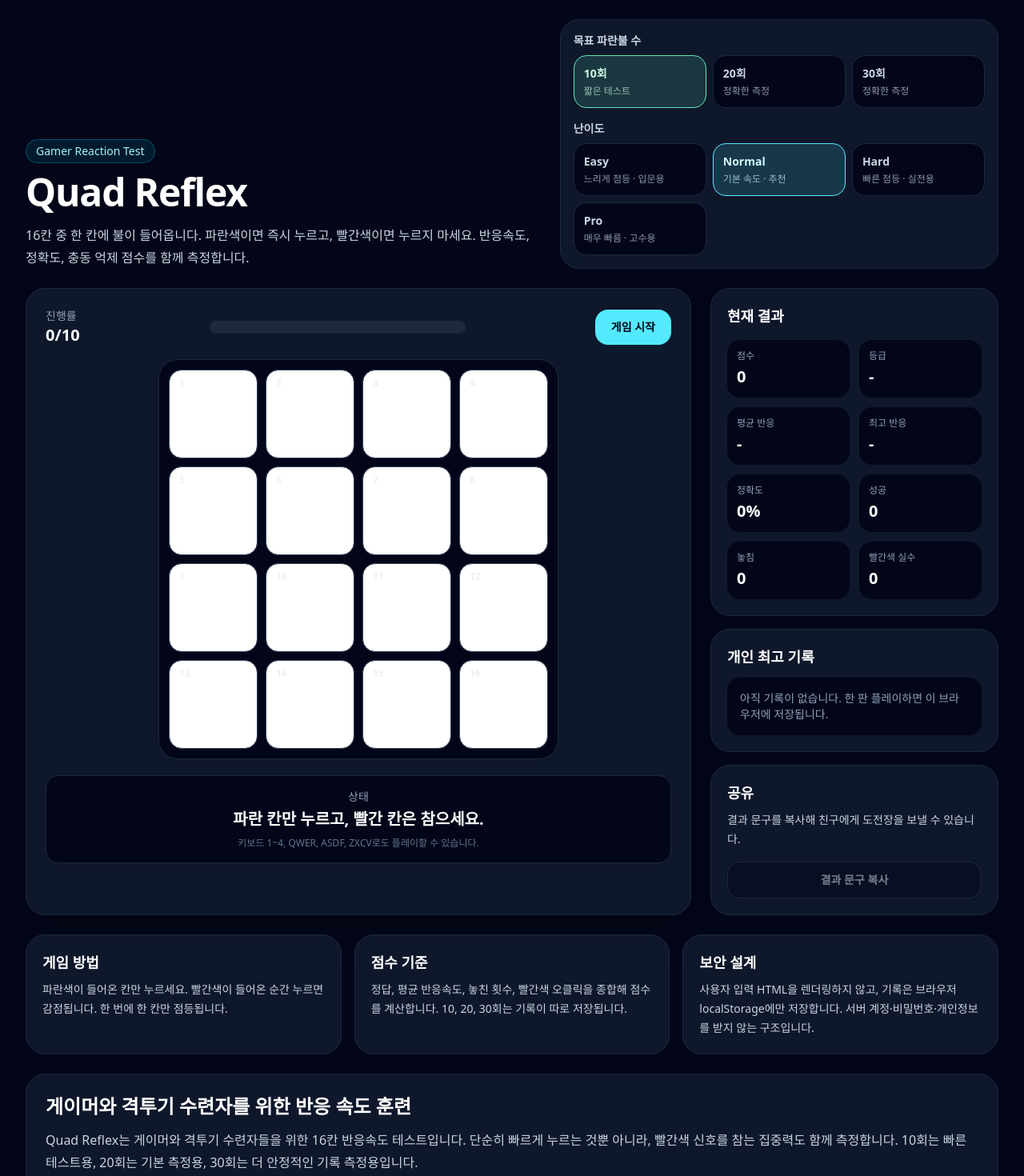
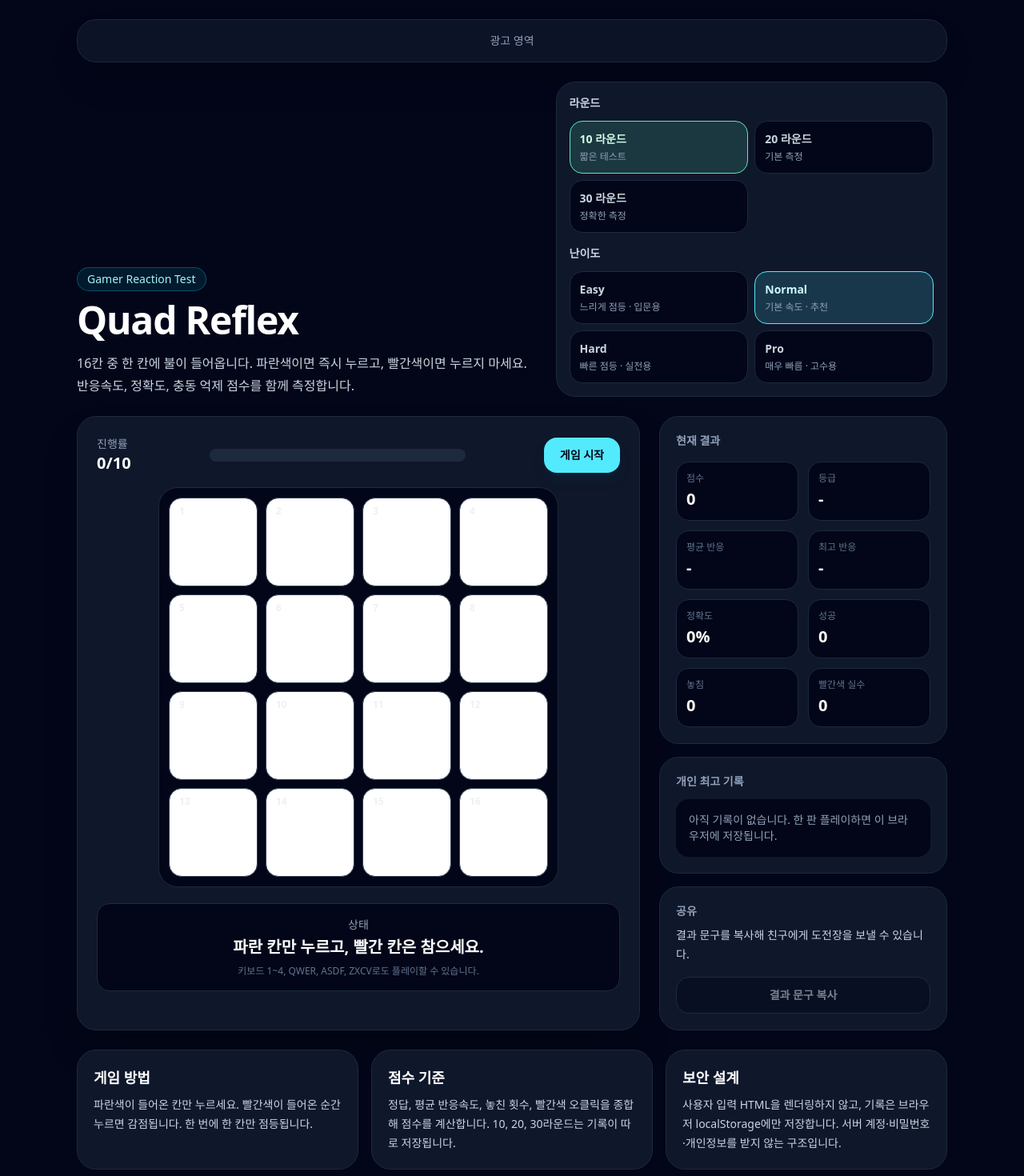
Before and after one commit to HanseonJoo/quad_reflex, a React (Vite) app: page / in a window 1280 px wide. Shown: the top 1470 px of the page at 80% size. Built offline with nearby package versions, Linux system fonts and the light colour scheme.

Commit message:
Update App.jsx

```diff
--- a/src/App.jsx
+++ b/src/App.jsx
@@ -1,34 +1,10 @@
 import React, { useEffect, useMemo, useRef, useState } from 'react'
 
 const DIFFICULTIES = {
-  easy: {
-    label: 'Easy',
-    description: '느리게 점등 · 입문용',
-    flashMs: 1100,
-    gapMs: 360,
-    redRate: 0.22,
-  },
-  normal: {
-    label: 'Normal',
-    description: '기본 속도 · 추천',
-    flashMs: 850,
-    gapMs: 300,
-    redRate: 0.28,
-  },
-  hard: {
-    label: 'Hard',
-    description: '빠른 점등 · 실전용',
-    flashMs: 620,
-    gapMs: 230,
-    redRate: 0.33,
-  },
-  pro: {
-    label: 'Pro',
-    description: '매우 빠름 · 고수용',
-    flashMs: 470,
-    gapMs: 190,
-    redRate: 0.38,
-  },
+  easy: { label: 'Easy', description: '느리게 점등 · 입문용', flashMs: 1100, gapMs: 360, redRate: 0.22 },
+  normal: { label: 'Normal', description: '기본 속도 · 추천', flashMs: 850, gapMs: 300, redRate: 0.28 },
+  hard: { label: 'Hard', description: '빠른 점등 · 실전용', flashMs: 620, gapMs: 230, redRate: 0.33 },
+  pro: { label: 'Pro', description: '매우 빠름 · 고수용', flashMs: 470, gapMs: 190, redRate: 0.38 },
 }
 
 const ROUND_OPTIONS = [10, 20, 30]
@@ -73,7 +49,6 @@ export default function App() {
   const [active, setActive] = useState(null)
   const [message, setMessage] = useState('파란 칸만 누르고, 빨간 칸은 참으세요.')
   const [bestScores, setBestScores] = useState(loadBestScores)
-
   const [stats, setStats] = useState({
     correct: 0,
     misses: 0,
@@ -87,6 +62,7 @@ export default function App() {
   const showTimerRef = useRef(null)
   const expireTimerRef = useRef(null)
   const tokenRef = useRef(null)
+  const redStreakRef = useRef(0)
 
   const settings = DIFFICULTIES[difficulty]
   const recordKey = `${difficulty}-${roundCount}`
@@ -106,12 +82,7 @@ export default function App() {
         Math.max(0, Math.round((avgReaction - 300) / 8))
     )
 
-    const grade = getGrade(
-      score,
-      avgReaction,
-      stats.misses + stats.falseClicks,
-      roundCount
-    )
+    const grade = getGrade(score, avgReaction, stats.misses + stats.falseClicks, roundCount)
 
     return {
       attempts,
@@ -143,6 +114,7 @@ export default function App() {
   function startGame() {
     clearTimers()
     tokenRef.current = null
+    redStreakRef.current = 0
     setActive(null)
     resetStats()
     setRound(0)
@@ -153,6 +125,7 @@ export default function App() {
   function finishGame() {
     clearTimers()
     tokenRef.current = null
+    redStreakRef.current = 0
     setActive(null)
     setPhase('finished')
     setMessage('테스트 완료. 결과를 확인하세요.')
@@ -168,18 +141,24 @@ export default function App() {
 
     showTimerRef.current = setTimeout(() => {
       const cell = Math.floor(Math.random() * 16)
-      const color = Math.random() < settings.redRate ? 'red' : 'blue'
+
+      const shouldShowRed =
+        redStreakRef.current < 3 && Math.random() < settings.redRate
+
+      const color = shouldShowRed ? 'red' : 'blue'
+
+      if (color === 'red') {
+        redStreakRef.current += 1
+      } else {
+        redStreakRef.current = 0
+      }
+
       const token = `${round}-${Date.now()}-${Math.random()}`
       const litAt = performance.now()
 
       tokenRef.current = token
       setActive({ cell, color, litAt, token })
-
-      setMessage(
-        color === 'blue'
-          ? '파란색! 해당 칸을 누르세요.'
-          : '빨간색! 누르면 감점입니다.'
-      )
+      setMessage(color === 'blue' ? '파란색! 해당 칸을 누르세요.' : '빨간색! 누르면 감점입니다.')
 
       expireTimerRef.current = setTimeout(() => {
         if (tokenRef.current !== token) return
@@ -187,38 +166,22 @@ export default function App() {
         tokenRef.current = null
         setActive(null)
 
+        setStats(prev =>
+          color === 'blue'
+            ? { ...prev, misses: prev.misses + 1 }
+            : { ...prev, redResisted: prev.redResisted + 1 }
+        )
+
+        setMessage(color === 'blue' ? '놓쳤습니다.' : '좋습니다. 빨간색을 참았습니다.')
+
         if (color === 'blue') {
-          setStats(prev => ({
-            ...prev,
-            misses: prev.misses + 1,
-          }))
-
-          setMessage('놓쳤습니다.')
-
-          // 파란불만 라운드 카운트에 포함
           setRound(prev => prev + 1)
-        } else {
-          setStats(prev => ({
-            ...prev,
-            redResisted: prev.redResisted + 1,
-          }))
-
-          setMessage('좋습니다. 빨간색을 참았습니다.')
-
-          // 빨간불은 라운드 카운트에 포함하지 않음
         }
       }, settings.flashMs)
     }, settings.gapMs)
 
     return clearTimers
-  }, [
-    phase,
-    round,
-    roundCount,
-    settings.flashMs,
-    settings.gapMs,
-    settings.redRate,
-  ])
+  }, [phase, round, roundCount, settings.flashMs, settings.gapMs, settings.redRate])
 
   useEffect(() => {
     return () => clearTimers()
@@ -228,12 +191,10 @@ export default function App() {
     if (phase !== 'finished') return
 
     const previous = bestScores[recordKey]
-
     const shouldUpdate =
       !previous ||
       summary.score > previous.score ||
-      (summary.score === previous.score &&
-        summary.avgReaction < previous.avgReaction)
+      (summary.score === previous.score && summary.avgReaction < previous.avgReaction)
 
     if (!shouldUpdate) return
 
@@ -241,9 +202,7 @@ export default function App() {
       ...bestScores,
       [recordKey]: {
         score: summary.score,
-        avgReaction: Number.isFinite(summary.avgReaction)
-          ? Math.round(summary.avgReaction)
-          : null,
+        avgReaction: Number.isFinite(summary.avgReaction) ? Math.round(summary.avgReaction) : null,
         accuracy: summary.accuracy,
         grade: summary.grade,
         date: new Date().toISOString(),
@@ -252,16 +211,13 @@ export default function App() {
 
     setBestScores(updated)
     saveBestScores(updated)
-  }, [phase, bestScores, recordKey, summary])
+  }, [phase])
 
   function handleCellPress(index) {
     if (phase !== 'playing') return
 
     if (!active) {
-      setStats(prev => ({
-        ...prev,
-        earlyClicks: prev.earlyClicks + 1,
-      }))
+      setStats(prev => ({ ...prev, earlyClicks: prev.earlyClicks + 1 }))
       setMessage('불이 들어오기 전에 누르면 감점입니다.')
       return
     }
@@ -270,28 +226,16 @@ export default function App() {
     tokenRef.current = null
 
     if (active.color === 'red') {
-      setStats(prev => ({
-        ...prev,
-        falseClicks: prev.falseClicks + 1,
-      }))
-
+      setStats(prev => ({ ...prev, falseClicks: prev.falseClicks + 1 }))
       setMessage('빨간색을 눌렀습니다. 감점입니다.')
       setActive(null)
-
-      // 빨간불은 잘못 눌러도 라운드 카운트에 포함하지 않음
       return
     }
 
     if (index !== active.cell) {
-      setStats(prev => ({
-        ...prev,
-        misses: prev.misses + 1,
-      }))
-
+      setStats(prev => ({ ...prev, misses: prev.misses + 1 }))
       setMessage('다른 칸을 눌렀습니다.')
       setActive(null)
-
-      // 파란불이었으므로 라운드 카운트에 포함
       setRound(prev => prev + 1)
       return
     }
@@ -307,8 +251,6 @@ export default function App() {
 
     setMessage(`${Math.round(reaction)}ms`)
     setActive(null)
-
-    // 파란불 정답이므로 라운드 카운트에 포함
     setRound(prev => prev + 1)
   }
 
@@ -335,7 +277,6 @@ export default function App() {
 
       const index = keyMap[event.key.toLowerCase()]
       if (index === undefined) return
-
       handleCellPress(index)
     }
 
@@ -344,7 +285,9 @@ export default function App() {
   })
 
   async function copyResult() {
-    const text = `Quad Reflex ${settings.label} ${roundCount}R 결과: ${summary.score}점, 평균 ${formatMs(summary.avgReaction)}, 정확도 ${summary.accuracy}%, 등급 ${summary.grade}.`
+    const text = `Quad Reflex ${settings.label} ${roundCount}R 결과: ${summary.score}점, 평균 ${formatMs(
+      summary.avgReaction
+    )}, 정확도 ${summary.accuracy}%, 등급 ${summary.grade}.`
 
     try {
       await navigator.clipboard.writeText(text)
@@ -358,8 +301,12 @@ export default function App() {
   const currentBest = bestScores[recordKey]
 
   return (
-    <main className="min-h-screen bg-slate-950 px-4 py-6 text-white sm:px-6 lg:px-8">
-      <section className="mx-auto flex max-w-7xl flex-col gap-6">
+    <main className="min-h-screen bg-slate-950 text-slate-100">
+      <section className="mx-auto flex w-full max-w-6xl flex-col gap-6 px-4 py-6 sm:px-6 lg:px-8">
+        <div className="rounded-3xl border border-slate-800 bg-slate-900/80 p-4 text-center text-sm text-slate-400 shadow-2xl shadow-black/20">
+          광고 영역
+        </div>
+
         <header className="grid gap-6 lg:grid-cols-[1.08fr_0.92fr] lg:items-end">
           <div>
             <p className="mb-3 inline-flex rounded-full border border-cyan-400/30 bg-cyan-400/10 px-3 py-1 text-sm font-medium text-cyan-200">
@@ -371,22 +318,21 @@ export default function App() {
             </h1>
 
             <p className="mt-4 max-w-2xl text-base leading-7 text-slate-300">
-              16칸 중 한 칸에 불이 들어옵니다. 파란색이면 즉시 누르고,
-              빨간색이면 누르지 마세요. 반응속도, 정확도, 충동 억제 점수를
-              함께 측정합니다.
+              16칸 중 한 칸에 불이 들어옵니다. 파란색이면 즉시 누르고, 빨간색이면 누르지 마세요.
+              반응속도, 정확도, 충동 억제 점수를 함께 측정합니다.
             </p>
           </div>
 
           <div className="grid gap-4 rounded-3xl border border-slate-800 bg-slate-900 p-4">
-            <ControlGroup title="목표 파란불 수">
+            <ControlGroup title="라운드">
               {ROUND_OPTIONS.map(count => (
                 <OptionButton
                   key={count}
                   active={roundCount === count}
                   disabled={phase === 'playing'}
                   onClick={() => phase !== 'playing' && setRoundCount(count)}
-                  title={`${count}회`}
-                  subtitle={count === 10 ? '짧은 테스트' : '정확한 측정'}
+                  title={`${count} 라운드`}
+                  subtitle={count === 10 ? '짧은 테스트' : count === 20 ? '기본 측정' : '정확한 측정'}
                   color="emerald"
                 />
               ))}
@@ -433,7 +379,7 @@ export default function App() {
             </div>
 
             <div className="mx-auto grid aspect-square w-full max-w-[500px] grid-cols-4 gap-2 rounded-[1.5rem] border border-slate-800 bg-slate-950 p-2 sm:gap-2.5 sm:p-3">
-              {Array.from({ length: 16 }, (_, index) => {
+              {Array.from({ length: 16 }, (_, index) => index).map(index => {
                 const isActive = active?.cell === index
                 const isBlue = isActive && active?.color === 'blue'
                 const isRed = isActive && active?.color === 'red'
@@ -486,19 +432,14 @@ export default function App() {
             <Panel title="개인 최고 기록">
               {currentBest ? (
                 <div className="mt-3 rounded-2xl bg-slate-950 p-4">
-                  <p className="text-3xl font-black text-white">
-                    {currentBest.score}점
-                  </p>
+                  <p className="text-3xl font-black text-white">{currentBest.score}점</p>
                   <p className="mt-2 text-sm text-slate-400">
-                    {settings.label} · {roundCount}회 · 평균{' '}
-                    {formatMs(currentBest.avgReaction)} · 정확도{' '}
-                    {currentBest.accuracy}% · 등급 {currentBest.grade}
+                    {settings.label} · {roundCount}라운드 · 평균 {formatMs(currentBest.avgReaction)} · 정확도 {currentBest.accuracy}% · 등급 {currentBest.grade}
                   </p>
                 </div>
               ) : (
                 <p className="mt-3 rounded-2xl bg-slate-950 p-4 text-sm text-slate-400">
-                  아직 기록이 없습니다. 한 판 플레이하면 이 브라우저에
-                  저장됩니다.
+                  아직 기록이 없습니다. 한 판 플레이하면 이 브라우저에 저장됩니다.
                 </p>
               )}
             </Panel>
@@ -507,7 +448,6 @@ export default function App() {
               <p className="mt-2 text-sm leading-6 text-slate-300">
                 결과 문구를 복사해 친구에게 도전장을 보낼 수 있습니다.
               </p>
-
               <button
                 onClick={copyResult}
                 disabled={phase !== 'finished'}
@@ -524,12 +464,10 @@ export default function App() {
             title="게임 방법"
             body="파란색이 들어온 칸만 누르세요. 빨간색이 들어온 순간 누르면 감점됩니다. 한 번에 한 칸만 점등됩니다."
           />
-
           <InfoCard
             title="점수 기준"
-            body="정답, 평균 반응속도, 놓친 횟수, 빨간색 오클릭을 종합해 점수를 계산합니다. 10, 20, 30회는 기록이 따로 저장됩니다."
+            body="정답, 평균 반응속도, 놓친 횟수, 빨간색 오클릭을 종합해 점수를 계산합니다. 10, 20, 30라운드는 기록이 따로 저장됩니다."
           />
-
           <InfoCard
             title="보안 설계"
             body="사용자 입력 HTML을 렌더링하지 않고, 기록은 브라우저 localStorage에만 저장합니다. 서버 계정·비밀번호·개인정보를 받지 않는 구조입니다."
@@ -540,25 +478,18 @@ export default function App() {
           <h2 className="text-2xl font-black text-white">
             게이머와 격투기 수련자를 위한 반응 속도 훈련
           </h2>
-
           <p className="mt-3">
-            Quad Reflex는 게이머와 격투기 수련자들을 위한 16칸 반응속도
-            테스트입니다. 단순히 빠르게 누르는 것뿐 아니라, 빨간색 신호를
-            참는 집중력도 함께 측정합니다. 10회는 빠른 테스트용, 20회는 기본
-            측정용, 30회는 더 안정적인 기록 측정용입니다.
+            Quad Reflex는 게이머와 격투기 수련자들을 위한 16칸 반응속도 테스트입니다.
+            단순히 빠르게 누르는 것뿐 아니라, 빨간색 신호를 참는 집중력도 함께 측정합니다.
+            10라운드는 빠른 테스트용, 20라운드는 기본 측정용, 30라운드는 더 안정적인 기록 측정용입니다.
           </p>
-
           <p className="mt-3">
-            이 영역은 검색 유입을 위한 설명 콘텐츠로도 사용할 수 있습니다.
-            나중에 “FPS 반응속도 평균”, “마우스 반응속도 테스트”, “집중력
-            테스트” 같은 글을 추가하면 사이트 확장에 도움이 됩니다.
+            이 영역은 검색 유입을 위한 설명 콘텐츠로도 사용할 수 있습니다. 나중에 “FPS 반응속도 평균”,
+            “마우스 반응속도 테스트”, “집중력 테스트” 같은 글을 추가하면 사이트 확장에 도움이 됩니다.
           </p>
         </article>
 
-        <div className="rounded-3xl border border-slate-800 bg-slate-900/80 p-4 text-center text-sm text-slate-400">
-          빨간불은 진행 횟수에 포함되지 않습니다. 목표 파란불 수를 모두
-          처리하면 테스트가 종료됩니다.
-        </div>
+        <div className="rounded-3xl border border-slate-800 bg-slate-900/80 p-4 text-center text-sm text-slate-400"> </div>
 
         <footer className="pb-8 text-center text-xs text-slate-500">
           © {new Date().getFullYear()} Quad Reflex. All rights reserved.
@@ -571,20 +502,13 @@ export default function App() {
 function ControlGroup({ title, children }) {
   return (
     <div>
-      <p className="mb-2 text-sm font-bold text-slate-300">{title}</p>
-      <div className="grid grid-cols-3 gap-2">{children}</div>
+      <p className="text-sm font-semibold text-slate-300">{title}</p>
+      <div className="mt-3 grid grid-cols-2 gap-2">{children}</div>
     </div>
   )
 }
 
-function OptionButton({
-  active,
-  disabled,
-  onClick,
-  title,
-  subtitle,
-  color = 'cyan',
-}) {
+function OptionButton({ active, disabled, onClick, title, subtitle, color = 'cyan' }) {
   const activeClass =
     color === 'emerald'
       ? 'border-emerald-300 bg-emerald-300/15 text-emerald-100'
@@ -593,15 +517,12 @@ function OptionButton({
   return (
     <button
       onClick={onClick}
-      disabled={disabled}
       className={`rounded-2xl border p-3 text-left transition ${
-        active
-          ? activeClass
-          : 'border-slate-800 bg-slate-950 text-slate-300 hover:border-slate-600'
+        active ? activeClass : 'border-slate-800 bg-slate-950 text-slate-300 hover:border-slate-600'
       } ${disabled ? 'cursor-not-allowed opacity-60' : ''}`}
     >
-      <p className="text-sm font-black">{title}</p>
-      <p className="mt-1 text-xs opacity-70">{subtitle}</p>
+      <span className="block text-sm font-bold">{title}</span>
+      <span className="mt-1 block text-xs text-slate-400">{subtitle}</span>
     </button>
   )
 }
@@ -609,7 +530,7 @@ function OptionButton({
 function Panel({ title, children }) {
   return (
     <div className="rounded-3xl border border-slate-800 bg-slate-900 p-5">
-      <h2 className="text-lg font-black text-white">{title}</h2>
+      <p className="text-sm font-semibold text-slate-400">{title}</p>
       {children}
     </div>
   )
@@ -617,8 +538,8 @@ function Panel({ title, children }) {
 
 function Stat({ label, value }) {
   return (
-    <div className="rounded-2xl bg-slate-950 p-3">
-      <p className="text-xs text-slate-400">{label}</p>
+    <div className="rounded-2xl border border-slate-800 bg-slate-950 p-3">
+      <p className="text-xs text-slate-500">{label}</p>
       <p className="mt-1 text-xl font-black text-white">{value}</p>
     </div>
   )
@@ -627,7 +548,7 @@ function Stat({ label, value }) {
 function InfoCard({ title, body }) {
   return (
     <div className="rounded-3xl border border-slate-800 bg-slate-900 p-5">
-      <h2 className="text-lg font-black text-white">{title}</h2>
+      <h3 className="text-lg font-black text-white">{title}</h3>
       <p className="mt-2 text-sm leading-6 text-slate-300">{body}</p>
     </div>
   )
```
